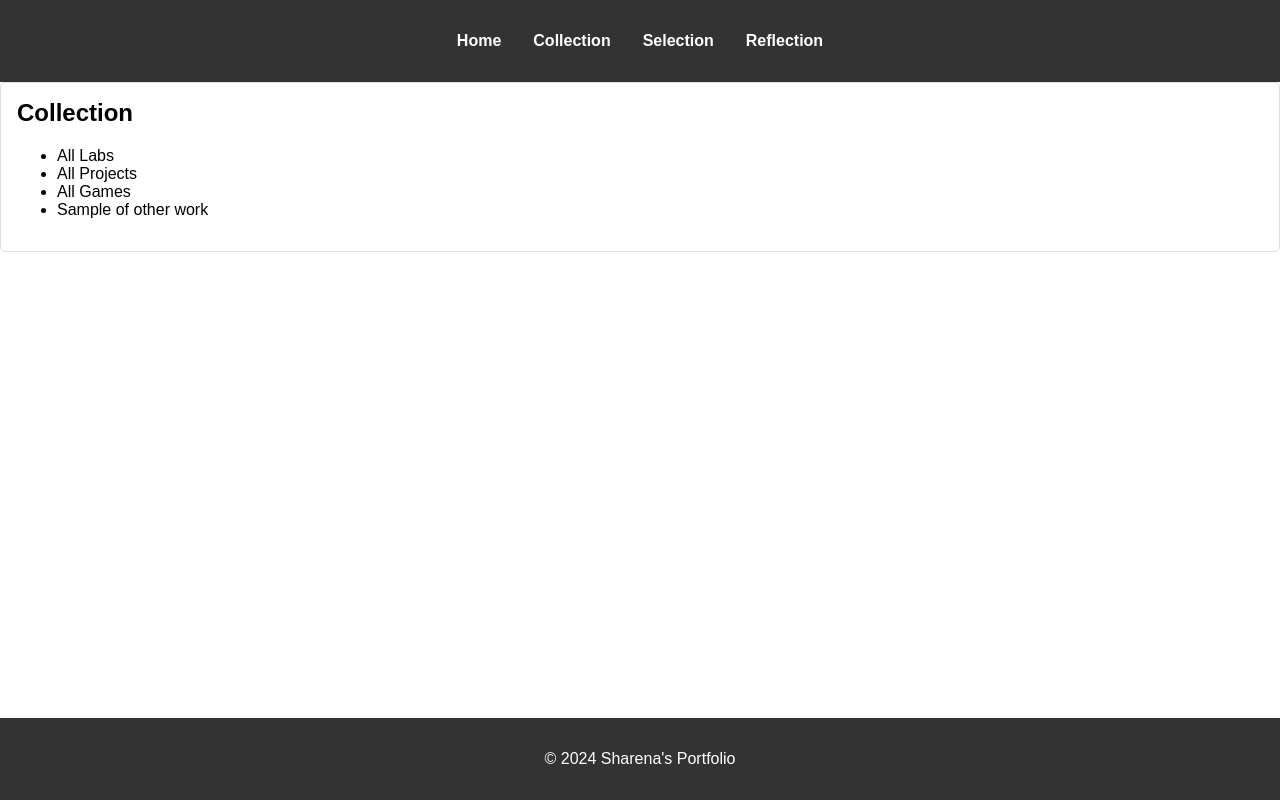
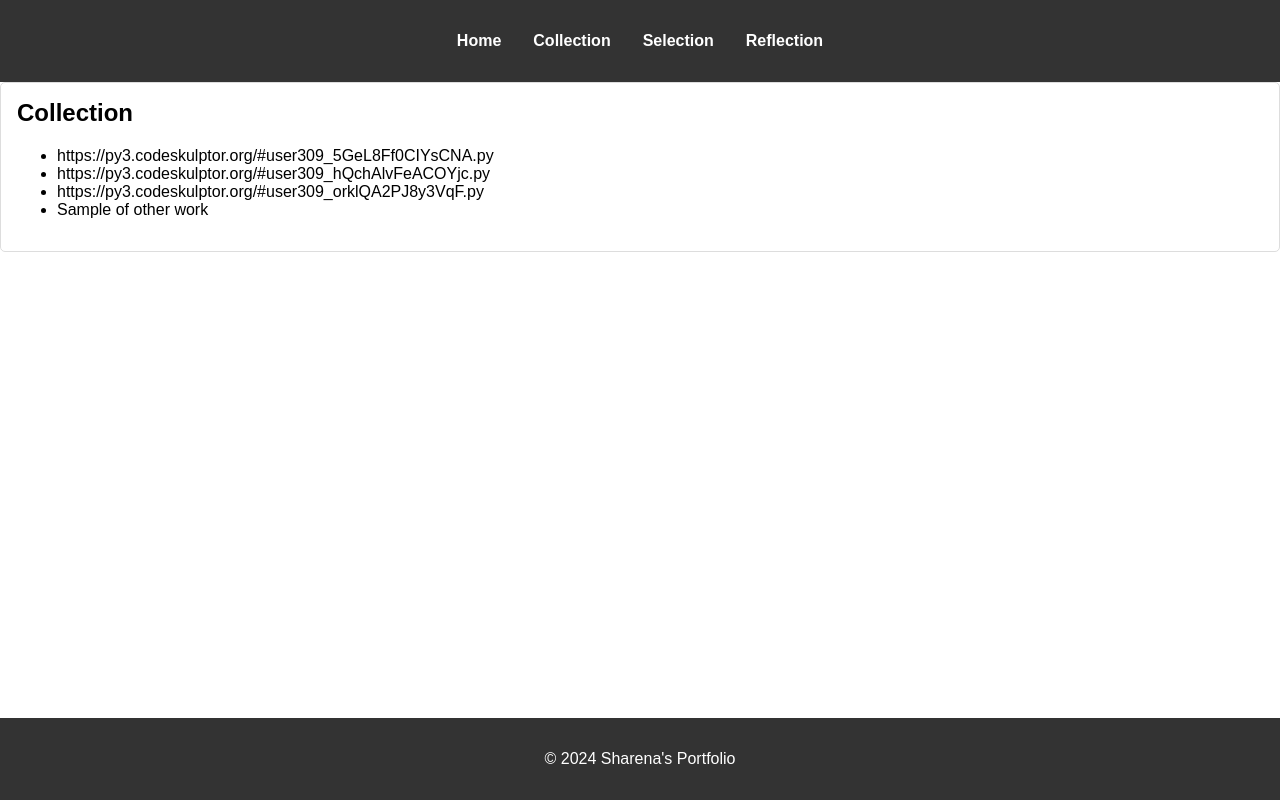
Before and after one commit to sharenaa/sharenaJrPortfolio, a plain HTML site: page collection.html in a window 1280 px wide. Drawn offline with Linux system fonts and the light colour scheme.

Commit message:
Update collection.html

```diff
--- a/collection.html
+++ b/collection.html
@@ -21,9 +21,9 @@
             <h2>Collection</h2>
             <p></p>
             <ul>
-                <li>All Labs</li>
-                <li>All Projects</li>
-                <li>All Games</li>
+                <li>https://py3.codeskulptor.org/#user309_5GeL8Ff0CIYsCNA.py</li>
+                <li>https://py3.codeskulptor.org/#user309_hQchAlvFeACOYjc.py</li>
+                <li>https://py3.codeskulptor.org/#user309_orklQA2PJ8y3VqF.py</li>
                 <li>Sample of other work</li>
             </ul>
             <p></p>
```
